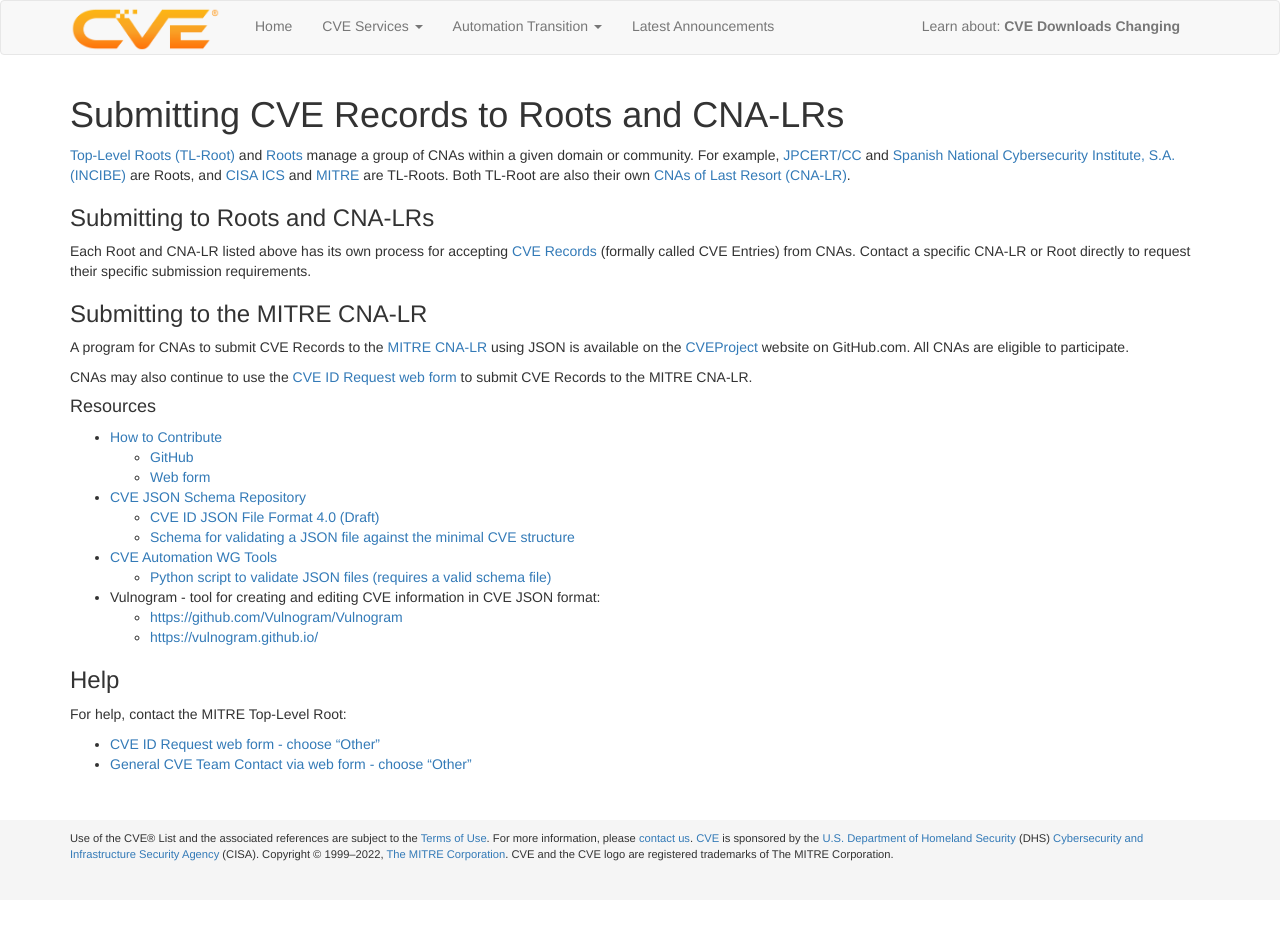
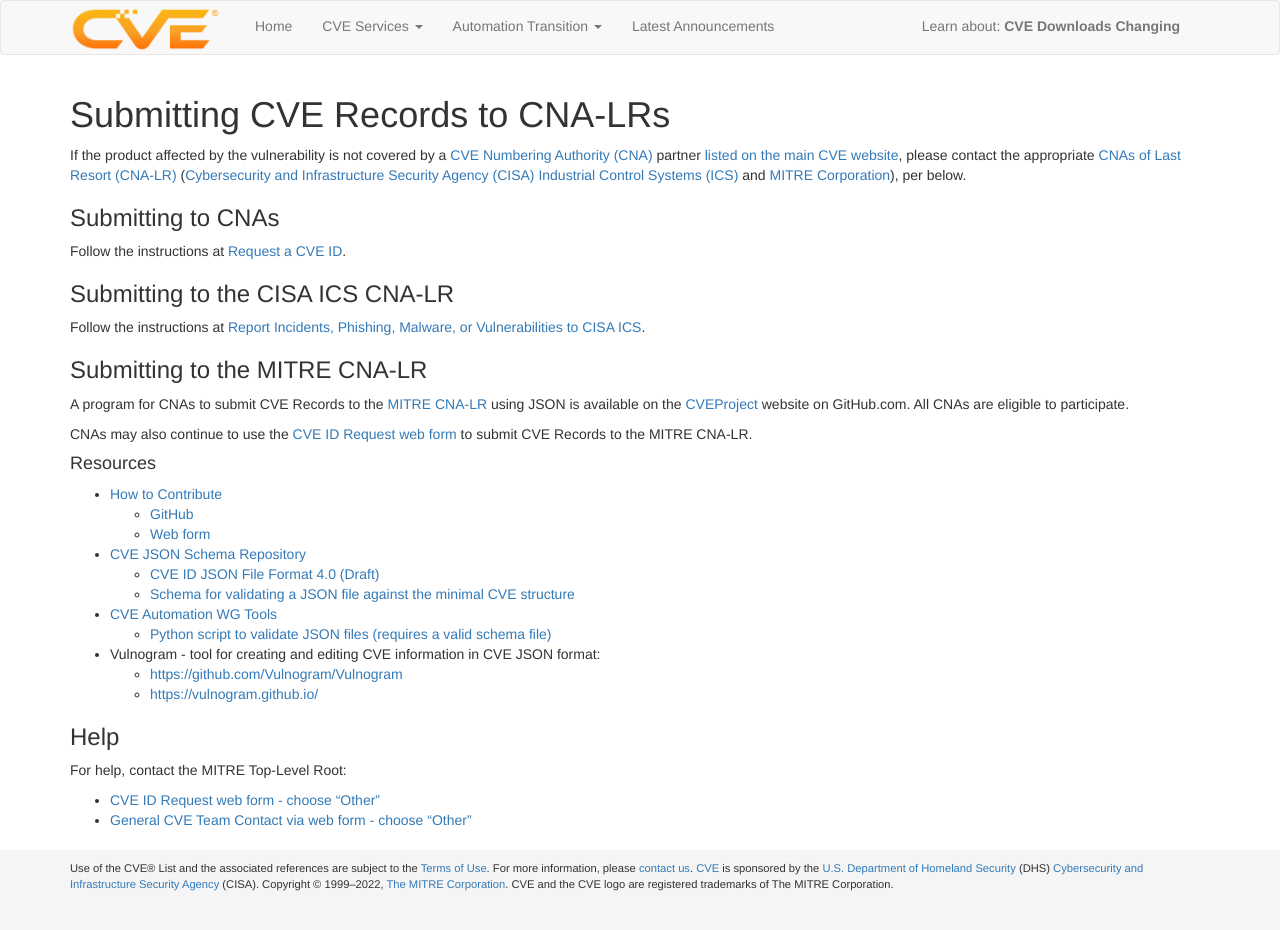
Before and after one commit to CVEProject/cveproject.github.io, a Jekyll site: the page built from docs/cna/submitting_cve_entries_to_root_cnas/index.md, in a window 1280 px wide. Built offline with Jekyll 4.4.1, drawn with Linux system fonts in a browser that asks for light colours; nearby versions of some CDN libraries; before the commit the page ends 900 px from its top, so only the background shows below that.

Commit message:
Update index.md

```diff
--- a/docs/cna/submitting_cve_entries_to_root_cnas/index.md
+++ b/docs/cna/submitting_cve_entries_to_root_cnas/index.md
@@ -1,12 +1,17 @@
 ---
-title: Submitting CVE Records to Roots and CNA-LRs
+title: Submitting CVE Records to CNA-LRs
 layout: page
 ---
-[Top-Level Roots (TL-Root)](https://www.cve.org/ResourcesSupport/Glossary?activeTerm=glossaryTLRoot) and [Roots](https://www.cve.org/ResourcesSupport/Glossary?activeTerm=glossaryRoot) manage a group of CNAs within a given domain or community. For example, [JPCERT/CC](https://www.cve.org/PartnerInformation/ListofPartners/partner/jpcert) and [Spanish National Cybersecurity Institute, S.A. (INCIBE)](https://www.cve.org/PartnerInformation/ListofPartners/partner/INCIBE) are Roots, and [CISA ICS](https://www.cve.org/PartnerInformation/ListofPartners/partner/icscert) and [MITRE](https://www.cve.org/PartnerInformation/ListofPartners/partner/mitre) are TL-Roots. Both TL-Root are also their own [CNAs of Last Resort (CNA-LR)](https://www.cve.org/ResourcesSupport/Glossary?activeTerm=glossaryCNALR).
 
-### Submitting to Roots and CNA-LRs
+If the product affected by the vulnerability is not covered by a [CVE Numbering Authority (CNA)](https://www.cve.org/ProgramOrganization/CNAs) partner [listed on the main CVE website](https://www.cve.org/PartnerInformation/ListofPartners), please contact the appropriate [CNAs of Last Resort (CNA-LR)](https://www.cve.org/ResourcesSupport/Glossary?activeTerm=glossaryCNALR) ([Cybersecurity and Infrastructure Security Agency (CISA) Industrial Control Systems (ICS)](https://www.cve.org/PartnerInformation/ListofPartners/partner/icscert) and [MITRE Corporation](https://www.cve.org/PartnerInformation/ListofPartners/partner/mitre)), per below.
 
-Each Root and CNA-LR listed above has its own process for accepting [CVE Records](https://www.cve.org/ResourcesSupport/Glossary?activeTerm=glossaryRecord) (formally called CVE Entries) from CNAs. Contact a specific CNA-LR or Root directly to request their specific submission requirements.
+### Submitting to CNAs
+
+Follow the instructions at [Request a CVE ID](https://www.cve.org/ResourcesSupport/ReportRequest#RequestCVEID).
+
+### Submitting to the CISA ICS CNA-LR
+
+Follow the instructions at [Report Incidents, Phishing, Malware, or Vulnerabilities to CISA ICS](https://www.cisa.gov/uscert/report).
 
 ### Submitting to the MITRE CNA-LR
 
```
